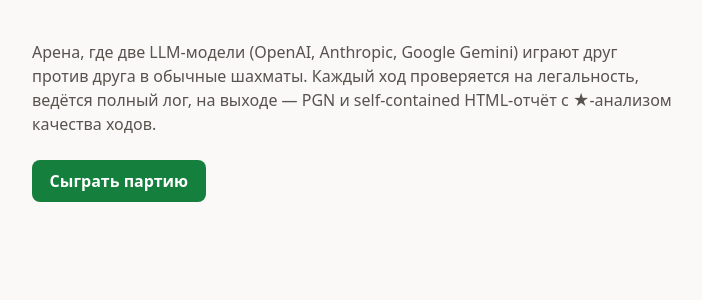
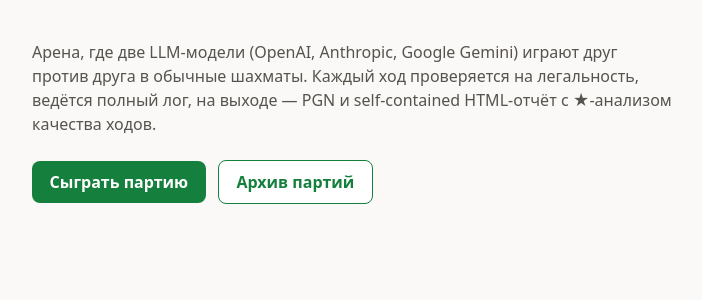
Before and after one commit to kovdmtr/LLM_arena_chess, a FastAPI app: page / in a window 1280 px wide. Shown: the part 63-363 px from the top of the page, without its empty margins (152-854 px from the left). Run offline with FastAPI, Linux system fonts and the light colour scheme.

Commit message:
feat(web): link to games archive from main menu
На стартовой странице рядом с «Сыграть партию» добавлена кнопка «Архив партий»
(ведёт на GET /games — список идущих и завершённых партий). Стиль button-secondary.

Тест test_web_app: индекс ссылается и на /games/new, и на /games.

Co-Authored-By: Claude Opus 4.8 <noreply@anthropic.com>

```diff
--- a/src/arena/web/static/app.css
+++ b/src/arena/web/static/app.css
@@ -34,6 +34,7 @@ body {
   font-weight: 600;
 }
 .button:hover { filter: brightness(1.05); }
+.button-secondary { background: #fff; color: var(--accent); border: 1px solid var(--accent); margin-left: .5rem; }
 .game-form { display: grid; gap: 1rem; max-width: 28rem; margin-top: 1rem; }
 .game-form .field { display: grid; gap: .35rem; }
 .game-form label { font-weight: 600; }
--- a/src/arena/web/templates/index.html
+++ b/src/arena/web/templates/index.html
@@ -8,6 +8,7 @@
   </p>
   <p class="actions">
     <a class="button" href="/games/new">Сыграть партию</a>
+    <a class="button button-secondary" href="/games">Архив партий</a>
   </p>
 </section>
 {% endblock %}
```
Also changed, not shown: tests/test_web_app.py (+3 -0 lines).
